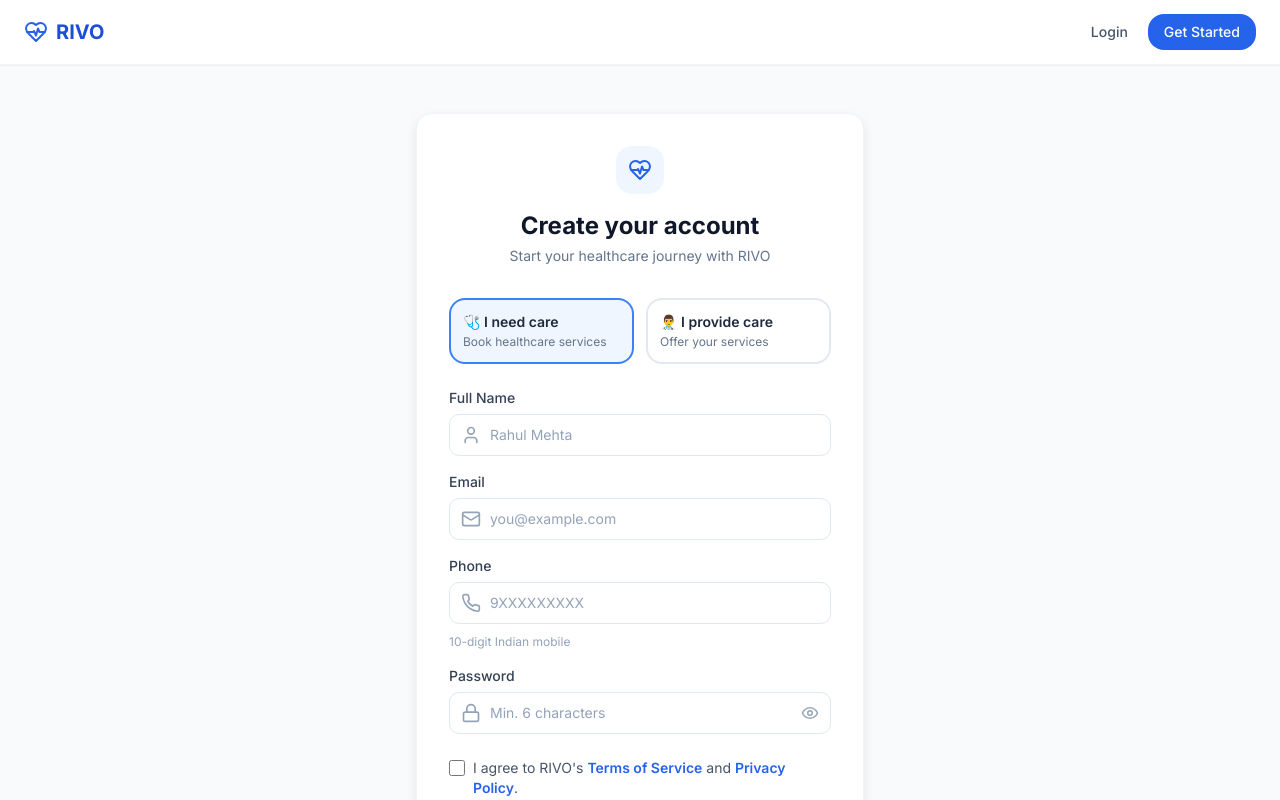
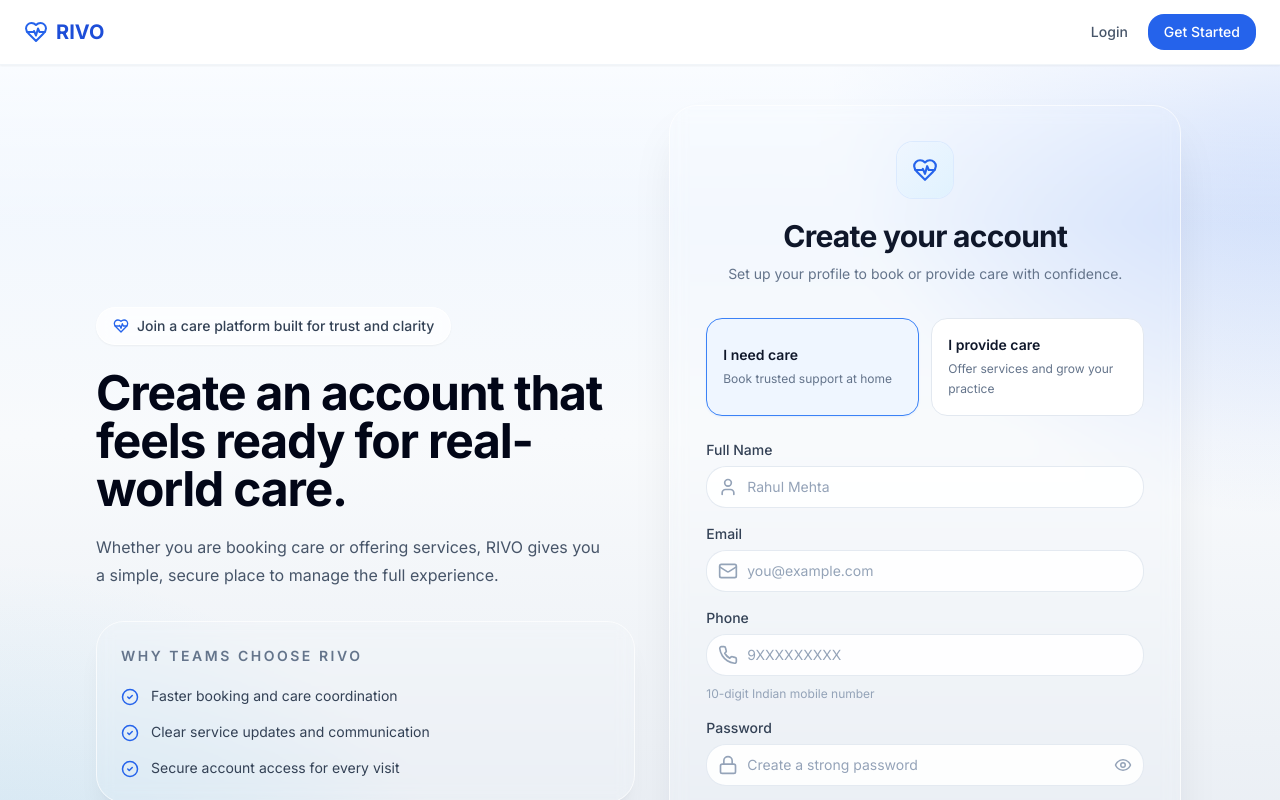
Before and after one commit to siddhanthardik/rivocare, a React (Vite) app in the folder frontend/: page /register in a window 1280 px wide. Shown: the top 800 px of the page. Built offline with nearby package versions, Linux system fonts and the light colour scheme; no server answers.

Commit message:
Update frontend auth pages

```diff
--- a/frontend/src/pages/auth/Login.jsx
+++ b/frontend/src/pages/auth/Login.jsx
@@ -1,13 +1,18 @@
 import { useState } from 'react';
 import { Link, useNavigate, useLocation } from 'react-router-dom';
-import { Mail, Lock, HeartPulse } from 'lucide-react';
+import { ArrowRight, HeartPulse, Lock, Mail, ShieldCheck } from 'lucide-react';
 import toast from 'react-hot-toast';
 import { useAuth } from '../../context/AuthContext';
-import { authService } from '../../services';
 import Button from '../../components/ui/Button';
 import Input from '../../components/ui/Input';
 
 const DASHBOARD = { patient: '/dashboard/patient', provider: '/dashboard/provider', admin: '/dashboard/admin' };
+
+const TRUST_POINTS = [
+  'Book verified home healthcare professionals',
+  'Manage visits, updates, and payments in one place',
+  'Access your care plan securely across devices',
+];
 
 export default function Login() {
   const { login } = useAuth();
@@ -20,16 +25,17 @@ export default function Login() {
   const [loading, setLoading] = useState(false);
 
   const validate = () => {
-    const e = {};
-    if (!form.email) e.email = 'Email is required';
-    if (!form.password) e.password = 'Password is required';
-    setErrors(e);
-    return Object.keys(e).length === 0;
+    const nextErrors = {};
+    if (!form.email) nextErrors.email = 'Email is required';
+    if (!form.password) nextErrors.password = 'Password is required';
+    setErrors(nextErrors);
+    return Object.keys(nextErrors).length === 0;
   };
 
   const handleLoginSubmit = async (e) => {
     e.preventDefault();
     if (!validate()) return;
+
     setLoading(true);
     try {
       const result = await login(form);
@@ -43,49 +49,101 @@ export default function Login() {
   };
 
   return (
-    <div className="min-h-[calc(100vh-4rem)] flex items-center justify-center px-4 py-12 bg-app-bg">
-      <div className="w-full max-w-md">
-        <div className="card p-8 shadow-card-hover animate-slide-up">
-          <div className="text-center mb-8">
-            <div className="inline-flex items-center justify-center w-12 h-12 bg-primary-50 rounded-2xl mb-4">
-              <HeartPulse size={24} className="text-primary-600" />
-            </div>
-            <h1 className="text-2xl font-bold text-slate-900">Welcome back</h1>
-            <p className="text-slate-500 text-sm mt-1">Sign in to your RIVO account</p>
+    <div className="relative min-h-[calc(100vh-4rem)] overflow-hidden bg-slate-950">
+      <div className="absolute inset-0 bg-[radial-gradient(circle_at_top_left,_rgba(37,99,235,0.22),_transparent_32%),radial-gradient(circle_at_bottom_right,_rgba(14,165,233,0.16),_transparent_28%),linear-gradient(180deg,_#eff6ff_0%,_#f8fafc_42%,_#e2e8f0_100%)]" />
+      <div className="absolute inset-x-0 top-0 h-40 bg-gradient-to-b from-white/65 to-transparent" />
+
+      <div className="relative mx-auto flex min-h-[calc(100vh-4rem)] max-w-6xl items-center px-4 py-10 sm:px-6 lg:px-8">
+        <div className="grid w-full gap-8 lg:grid-cols-[1.05fr_0.95fr] lg:items-center">
+          <section className="hidden lg:block">
+            <div className="max-w-xl">
+              <div className="inline-flex items-center gap-2 rounded-full border border-white/70 bg-white/70 px-4 py-2 text-sm font-medium text-slate-700 shadow-sm backdrop-blur">
+                <HeartPulse size={16} className="text-primary-600" />
+                Trusted home healthcare, thoughtfully managed
               </div>
 
-          <form onSubmit={handleLoginSubmit} className="space-y-4">
-            <Input label="Email" type="email" icon={Mail} placeholder="you@example.com"
-              value={form.email} onChange={(e) => setForm(f => ({ ...f, email: e.target.value }))}
-              error={errors.email} />
-            <div className="space-y-1">
-              <Input label="Password" type="password" icon={Lock} placeholder="••••••••"
-                value={form.password} onChange={(e) => setForm(f => ({ ...f, password: e.target.value }))}
-                error={errors.password} />
-              <div className="flex justify-end mt-1">
-                <Link to="/forgot-password" className="text-xs text-primary-600 hover:underline">
+              <h1 className="mt-6 text-5xl font-bold tracking-tight text-slate-950">
+                Care coordination that feels calm, clear, and dependable.
+              </h1>
+
+              <p className="mt-5 max-w-lg text-base leading-7 text-slate-600">
+                Sign in to manage bookings, stay connected with providers, and keep every care update in one secure place.
+              </p>
+
+              <div className="mt-8 space-y-3">
+                {TRUST_POINTS.map((item) => (
+                  <div
+                    key={item}
+                    className="flex items-start gap-3 rounded-2xl border border-white/70 bg-white/70 px-4 py-3 text-sm text-slate-700 shadow-sm backdrop-blur"
+                  >
+                    <ShieldCheck size={18} className="mt-0.5 shrink-0 text-primary-600" />
+                    <span>{item}</span>
+                  </div>
+                ))}
+              </div>
+            </div>
+          </section>
+
+          <section className="w-full">
+            <div className="mx-auto w-full max-w-md rounded-[28px] border border-white/70 bg-white/92 p-8 shadow-2xl shadow-slate-900/10 backdrop-blur xl:p-9">
+              <div className="text-center">
+                <div className="mx-auto inline-flex h-14 w-14 items-center justify-center rounded-2xl bg-gradient-to-br from-primary-50 to-sky-100 ring-1 ring-primary-100">
+                  <HeartPulse size={26} className="text-primary-600" />
+                </div>
+                <h1 className="mt-5 text-3xl font-bold tracking-tight text-slate-900">Welcome back</h1>
+                <p className="mt-2 text-sm leading-6 text-slate-500">Sign in to your RIVO account to continue.</p>
+              </div>
+
+              <form onSubmit={handleLoginSubmit} className="mt-8 space-y-5">
+                <Input
+                  label="Email"
+                  type="email"
+                  icon={Mail}
+                  placeholder="you@example.com"
+                  value={form.email}
+                  onChange={(e) => setForm((current) => ({ ...current, email: e.target.value }))}
+                  error={errors.email}
+                  className="rounded-xl border-slate-200/90 bg-white/90"
+                />
+
+                <div className="space-y-1.5">
+                  <Input
+                    label="Password"
+                    type="password"
+                    icon={Lock}
+                    placeholder="Enter your password"
+                    value={form.password}
+                    onChange={(e) => setForm((current) => ({ ...current, password: e.target.value }))}
+                    error={errors.password}
+                    className="rounded-xl border-slate-200/90 bg-white/90"
+                  />
+
+                  <div className="flex justify-end">
+                    <Link to="/forgot-password" className="text-xs font-medium text-primary-600 transition-colors hover:text-primary-700">
                       Forgot Password?
                     </Link>
                   </div>
                 </div>
 
-            <Button type="submit" loading={loading} size="lg" className="w-full mt-2">
+                <Button type="submit" loading={loading} size="lg" className="w-full rounded-xl shadow-lg shadow-primary-600/20">
                   Sign In
                 </Button>
               </form>
 
-          <p className="text-center text-sm text-slate-500 mt-6">
+              <div className="mt-6 rounded-2xl bg-slate-50 px-4 py-3 text-sm text-slate-600">
+                <span className="font-medium text-slate-800">New to RIVO?</span>{' '}
+                Create your account to book care, manage visits, and stay updated in real time.
+              </div>
+
+              <p className="mt-6 text-center text-sm text-slate-500">
                 Don't have an account?{' '}
-            <Link to="/register" className="text-primary-600 font-medium hover:underline">Create one</Link>
+                <Link to="/register" className="inline-flex items-center gap-1 font-semibold text-primary-600 transition-colors hover:text-primary-700">
+                  Create one
+                  <ArrowRight size={14} />
+                </Link>
               </p>
-
-          {/* Demo credentials */}
-          <div className="mt-6 p-4 bg-blue-50 rounded-lg text-xs text-blue-700 space-y-1">
-            <p className="font-semibold mb-2">Demo Accounts:</p>
-            <p>🩺 Patient: patient@rivocare.in / Patient@1234</p>
-            <p>👨‍⚕️ Provider: provider@rivocare.in / Provider@1234</p>
-            <p>🛡️ Admin: admin@rivocare.in / Admin@1234</p>
             </div>
+          </section>
         </div>
       </div>
     </div>
--- a/frontend/src/pages/auth/Register.jsx
+++ b/frontend/src/pages/auth/Register.jsx
@@ -1,6 +1,6 @@
 import { useState } from 'react';
 import { Link, useNavigate } from 'react-router-dom';
-import { Mail, Lock, User, Phone, HeartPulse } from 'lucide-react';
+import { ArrowRight, CheckCircle2, HeartPulse, Lock, Mail, Phone, User } from 'lucide-react';
 import toast from 'react-hot-toast';
 import { useAuth } from '../../context/AuthContext';
 import Button from '../../components/ui/Button';
@@ -9,8 +9,14 @@ import { cn } from '../../utils';
 
 const DASHBOARD = { patient: '/dashboard/patient', provider: '/dashboard/provider', admin: '/dashboard/admin' };
 const ROLES = [
-  { value: 'patient', label: '🩺 I need care', desc: 'Book healthcare services' },
-  { value: 'provider', label: '👨‍⚕️ I provide care', desc: 'Offer your services' },
+  { value: 'patient', label: 'I need care', desc: 'Book trusted support at home' },
+  { value: 'provider', label: 'I provide care', desc: 'Offer services and grow your practice' },
+];
+
+const BENEFITS = [
+  'Faster booking and care coordination',
+  'Clear service updates and communication',
+  'Secure account access for every visit',
 ];
 
 export default function Register() {
@@ -22,29 +28,30 @@ export default function Register() {
 
   const set = (key) => (e) => {
     const value = e.target.type === 'checkbox' ? e.target.checked : e.target.value;
-    setForm(f => ({ ...f, [key]: value }));
+    setForm((current) => ({ ...current, [key]: value }));
   };
 
   const validate = () => {
-    const e = {};
-    if (!form.name.trim()) e.name = 'Name is required';
-    if (!form.email) e.email = 'Email is required';
-    if (!form.phone) e.phone = 'Phone is required';
-    else if (!/^[6-9]\d{9}$/.test(form.phone)) e.phone = 'Enter a valid 10-digit mobile number';
-    if (!form.password) e.password = 'Password is required';
-    else if (form.password.length < 6) e.password = 'Minimum 6 characters';
-    if (!form.acceptedTerms) e.acceptedTerms = 'You must accept the terms and conditions';
-    setErrors(e);
-    return Object.keys(e).length === 0;
+    const nextErrors = {};
+    if (!form.name.trim()) nextErrors.name = 'Name is required';
+    if (!form.email) nextErrors.email = 'Email is required';
+    if (!form.phone) nextErrors.phone = 'Phone is required';
+    else if (!/^[6-9]\d{9}$/.test(form.phone)) nextErrors.phone = 'Enter a valid 10-digit mobile number';
+    if (!form.password) nextErrors.password = 'Password is required';
+    else if (form.password.length < 6) nextErrors.password = 'Minimum 6 characters';
+    if (!form.acceptedTerms) nextErrors.acceptedTerms = 'You must accept the terms and conditions';
+    setErrors(nextErrors);
+    return Object.keys(nextErrors).length === 0;
   };
 
   const handleSubmit = async (e) => {
     e.preventDefault();
     if (!validate()) return;
+
     setLoading(true);
     try {
       const user = await register(form);
-      toast.success('Account created! Welcome to RIVO 🎉');
+      toast.success('Account created! Welcome to RIVO.');
       navigate(DASHBOARD[user.role]);
     } catch (err) {
       toast.error(err?.response?.data?.message || 'Registration failed');
@@ -54,80 +61,152 @@ export default function Register() {
   };
 
   return (
-    <div className="min-h-[calc(100vh-4rem)] flex items-center justify-center px-4 py-12 bg-app-bg">
-      <div className="w-full max-w-md">
-        <div className="card p-8 shadow-card-hover animate-slide-up">
-          <div className="text-center mb-8">
-            <div className="inline-flex items-center justify-center w-12 h-12 bg-primary-50 rounded-2xl mb-4">
-              <HeartPulse size={24} className="text-primary-600" />
-            </div>
-            <h1 className="text-2xl font-bold text-slate-900">Create your account</h1>
-            <p className="text-slate-500 text-sm mt-1">Start your healthcare journey with RIVO</p>
+    <div className="relative min-h-[calc(100vh-4rem)] overflow-hidden bg-slate-950">
+      <div className="absolute inset-0 bg-[radial-gradient(circle_at_top_right,_rgba(37,99,235,0.22),_transparent_28%),radial-gradient(circle_at_bottom_left,_rgba(14,165,233,0.16),_transparent_30%),linear-gradient(180deg,_#eff6ff_0%,_#f8fafc_38%,_#e2e8f0_100%)]" />
+      <div className="absolute inset-x-0 top-0 h-40 bg-gradient-to-b from-white/65 to-transparent" />
+
+      <div className="relative mx-auto flex min-h-[calc(100vh-4rem)] max-w-6xl items-center px-4 py-10 sm:px-6 lg:px-8">
+        <div className="grid w-full gap-8 lg:grid-cols-[1.02fr_0.98fr] lg:items-center">
+          <section className="hidden lg:block">
+            <div className="max-w-xl">
+              <div className="inline-flex items-center gap-2 rounded-full border border-white/70 bg-white/70 px-4 py-2 text-sm font-medium text-slate-700 shadow-sm backdrop-blur">
+                <HeartPulse size={16} className="text-primary-600" />
+                Join a care platform built for trust and clarity
               </div>
 
-          {/* Role picker */}
-          <div className="grid grid-cols-2 gap-3 mb-6">
-            {ROLES.map((r) => (
-              <button key={r.value} type="button"
-                onClick={() => setForm(f => ({ ...f, role: r.value }))}
+              <h1 className="mt-6 text-5xl font-bold tracking-tight text-slate-950">
+                Create an account that feels ready for real-world care.
+              </h1>
+
+              <p className="mt-5 max-w-lg text-base leading-7 text-slate-600">
+                Whether you are booking care or offering services, RIVO gives you a simple, secure place to manage the full experience.
+              </p>
+
+              <div className="mt-8 rounded-[28px] border border-white/70 bg-white/78 p-6 shadow-xl shadow-slate-900/5 backdrop-blur">
+                <p className="text-sm font-semibold uppercase tracking-[0.18em] text-slate-500">Why teams choose RIVO</p>
+                <div className="mt-5 space-y-4">
+                  {BENEFITS.map((item) => (
+                    <div key={item} className="flex items-start gap-3 text-sm text-slate-700">
+                      <CheckCircle2 size={18} className="mt-0.5 shrink-0 text-primary-600" />
+                      <span>{item}</span>
+                    </div>
+                  ))}
+                </div>
+              </div>
+            </div>
+          </section>
+
+          <section className="w-full">
+            <div className="mx-auto w-full max-w-lg rounded-[28px] border border-white/70 bg-white/92 p-8 shadow-2xl shadow-slate-900/10 backdrop-blur xl:p-9">
+              <div className="text-center">
+                <div className="mx-auto inline-flex h-14 w-14 items-center justify-center rounded-2xl bg-gradient-to-br from-primary-50 to-sky-100 ring-1 ring-primary-100">
+                  <HeartPulse size={26} className="text-primary-600" />
+                </div>
+                <h1 className="mt-5 text-3xl font-bold tracking-tight text-slate-900">Create your account</h1>
+                <p className="mt-2 text-sm leading-6 text-slate-500">Set up your profile to book or provide care with confidence.</p>
+              </div>
+
+              <div className="mt-8 grid grid-cols-1 gap-3 sm:grid-cols-2">
+                {ROLES.map((role) => (
+                  <button
+                    key={role.value}
+                    type="button"
+                    onClick={() => setForm((current) => ({ ...current, role: role.value }))}
                     className={cn(
-                  'p-3 rounded-lg border-2 text-left transition-all duration-150',
-                  form.role === r.value ? 'border-primary-500 bg-primary-50' : 'border-slate-200 hover:border-slate-300'
-                )}>
-                <p className="text-sm font-semibold text-slate-800">{r.label}</p>
-                <p className="text-xs text-slate-500 mt-0.5">{r.desc}</p>
+                      'rounded-2xl border px-4 py-4 text-left transition-all duration-150',
+                      form.role === role.value
+                        ? 'border-primary-500 bg-primary-50 shadow-sm shadow-primary-500/10'
+                        : 'border-slate-200 bg-white hover:border-slate-300 hover:bg-slate-50'
+                    )}
+                  >
+                    <p className="text-sm font-semibold text-slate-900">{role.label}</p>
+                    <p className="mt-1 text-xs leading-5 text-slate-500">{role.desc}</p>
                   </button>
                 ))}
               </div>
 
-          <form onSubmit={handleSubmit} className="space-y-4">
-            <Input label="Full Name" icon={User} placeholder="Rahul Mehta"
-              value={form.name} onChange={set('name')} error={errors.name} />
-            <Input label="Email" type="email" icon={Mail} placeholder="you@example.com"
-              value={form.email} onChange={set('email')} error={errors.email} />
-            <Input label="Phone" type="tel" icon={Phone} placeholder="9XXXXXXXXX"
-              value={form.phone} onChange={set('phone')} error={errors.phone} hint="10-digit Indian mobile" />
-            <Input label="Password" type="password" icon={Lock} placeholder="Min. 6 characters"
-              value={form.password} onChange={set('password')} error={errors.password} />
+              <form onSubmit={handleSubmit} className="mt-6 space-y-4">
+                <Input
+                  label="Full Name"
+                  icon={User}
+                  placeholder="Rahul Mehta"
+                  value={form.name}
+                  onChange={set('name')}
+                  error={errors.name}
+                  className="rounded-xl border-slate-200/90 bg-white/90"
+                />
 
-            <div className="pt-2">
-              <label className="flex items-start gap-2 cursor-pointer group">
-                <div className="flex items-center h-5">
+                <Input
+                  label="Email"
+                  type="email"
+                  icon={Mail}
+                  placeholder="you@example.com"
+                  value={form.email}
+                  onChange={set('email')}
+                  error={errors.email}
+                  className="rounded-xl border-slate-200/90 bg-white/90"
+                />
+
+                <Input
+                  label="Phone"
+                  type="tel"
+                  icon={Phone}
+                  placeholder="9XXXXXXXXX"
+                  value={form.phone}
+                  onChange={set('phone')}
+                  error={errors.phone}
+                  hint="10-digit Indian mobile number"
+                  className="rounded-xl border-slate-200/90 bg-white/90"
+                />
+
+                <Input
+                  label="Password"
+                  type="password"
+                  icon={Lock}
+                  placeholder="Create a strong password"
+                  value={form.password}
+                  onChange={set('password')}
+                  error={errors.password}
+                  className="rounded-xl border-slate-200/90 bg-white/90"
+                />
+
+                <div className="rounded-2xl border border-slate-200 bg-slate-50 px-4 py-4">
+                  <label className="flex items-start gap-3 cursor-pointer">
                     <input
                       type="checkbox"
                       checked={form.acceptedTerms}
                       onChange={set('acceptedTerms')}
-                    className="w-4 h-4 text-primary-600 bg-slate-100 border-slate-300 rounded focus:ring-primary-500 focus:ring-2"
+                      className="mt-0.5 h-4 w-4 rounded border-slate-300 text-primary-600 focus:ring-2 focus:ring-primary-500"
                     />
-                </div>
-                <div className="text-sm">
-                  <span className="text-slate-600">
-                    I agree to RIVO's{' '}
-                    <Link to="/terms-of-service" target="_blank" className="text-primary-600 font-semibold hover:underline">
+                    <span className="text-sm leading-6 text-slate-600">
+                      I agree to RIVO&apos;s{' '}
+                      <Link to="/terms-of-service" target="_blank" className="font-semibold text-primary-600 hover:text-primary-700 hover:underline">
                         Terms of Service
-                    </Link>
-                    {' '}and{' '}
-                    <Link to="/privacy-policy" target="_blank" className="text-primary-600 font-semibold hover:underline">
+                      </Link>{' '}
+                      and{' '}
+                      <Link to="/privacy-policy" target="_blank" className="font-semibold text-primary-600 hover:text-primary-700 hover:underline">
                         Privacy Policy
                       </Link>
                       .
                     </span>
-                </div>
                   </label>
-              {errors.acceptedTerms && (
-                <p className="text-xs text-red-500 mt-1 font-medium">{errors.acceptedTerms}</p>
-              )}
+                  {errors.acceptedTerms && <p className="mt-2 text-xs font-medium text-red-500">{errors.acceptedTerms}</p>}
                 </div>
 
-            <Button type="submit" loading={loading} size="lg" className="w-full mt-4">
+                <Button type="submit" loading={loading} size="lg" className="mt-2 w-full rounded-xl shadow-lg shadow-primary-600/20">
                   Create Account
                 </Button>
               </form>
 
-          <p className="text-center text-sm text-slate-500 mt-6">
+              <p className="mt-6 text-center text-sm text-slate-500">
                 Already have an account?{' '}
-            <Link to="/login" className="text-primary-600 font-medium hover:underline">Sign in</Link>
+                <Link to="/login" className="inline-flex items-center gap-1 font-semibold text-primary-600 transition-colors hover:text-primary-700">
+                  Sign in
+                  <ArrowRight size={14} />
+                </Link>
               </p>
+            </div>
+          </section>
         </div>
       </div>
     </div>
```
Lines whose indentation alone changed are shown as unchanged.
